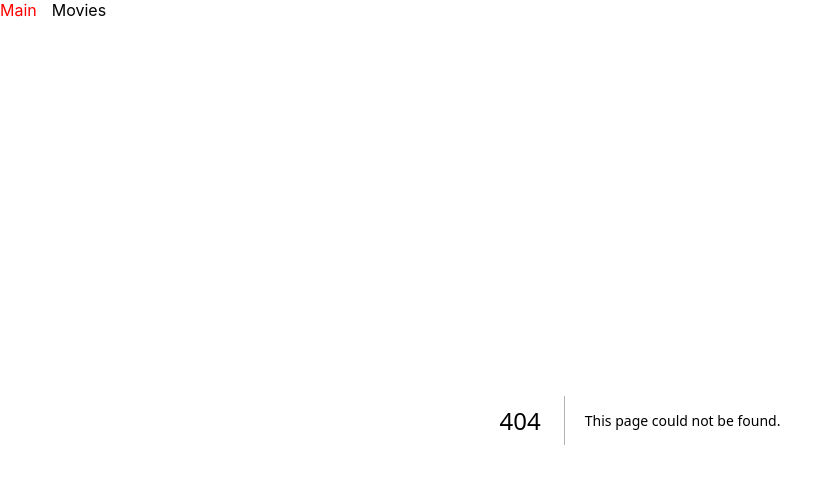
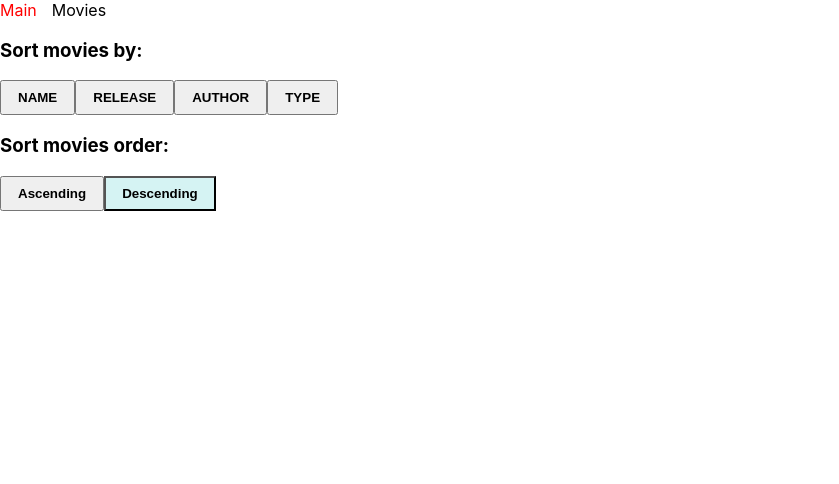
Before and after one commit to AlexNicolici/todo-app, a Next.js app: page /components/movies/SortingComponent in a window 1280 px wide. Before the commit this address had no page. Shown: the top 484 px of the page, without its empty margins (0-839 px from the left). Built offline with nearby package versions, Linux system fonts and the light colour scheme.

Commit message:
refactoring sorting functionality into component

```diff
--- /dev/null
+++ b/src/pages/components/movies/SortingComponent.tsx
@@ -0,0 +1,61 @@
+import React from "react";
+
+const sortingCategories = ["name", "release", "author", "type"];
+
+function SortingComponent({
+  sortedKey,
+  sortedOrderAscending,
+  setSortedKey,
+  setSortedOrderAscending,
+}) {
+  const onClickCategorySorting = (e, key) => {
+    e.preventDefault();
+    setSortedKey(key);
+  };
+
+  const onClickSorting = (e, isAscending) => {
+    e.preventDefault();
+    setSortedOrderAscending(isAscending);
+  };
+
+  return (
+    <div>
+      <div className="sorted-by-container">
+        <h3>Sort movies by:</h3>
+        <div>
+          {sortingCategories.map((item) => {
+            return (
+              <button
+                key={`sorting-category-${item}`}
+                onClick={(e) => onClickCategorySorting(e, item)}
+                className={sortedKey === item ? "selected-item" : ""}
+              >
+                {item.toUpperCase()}
+              </button>
+            );
+          })}
+        </div>
+      </div>
+
+      <div className="sorted-movies-container">
+        <h3>Sort movies order:</h3>
+        <div>
+          <button
+            className={sortedOrderAscending ? "selected-item" : ""}
+            onClick={(e) => onClickSorting(e, true)}
+          >
+            Ascending
+          </button>
+          <button
+            className={!sortedOrderAscending ? "selected-item" : ""}
+            onClick={(e) => onClickSorting(e, false)}
+          >
+            Descending
+          </button>
+        </div>
+      </div>
+    </div>
+  );
+}
+
+export default SortingComponent;
```
Also changed, not shown: src/pages/components/movies/AddMovieComponent.tsx (added, +7 -0 lines), src/pages/movies.tsx (+8 -51 lines).
